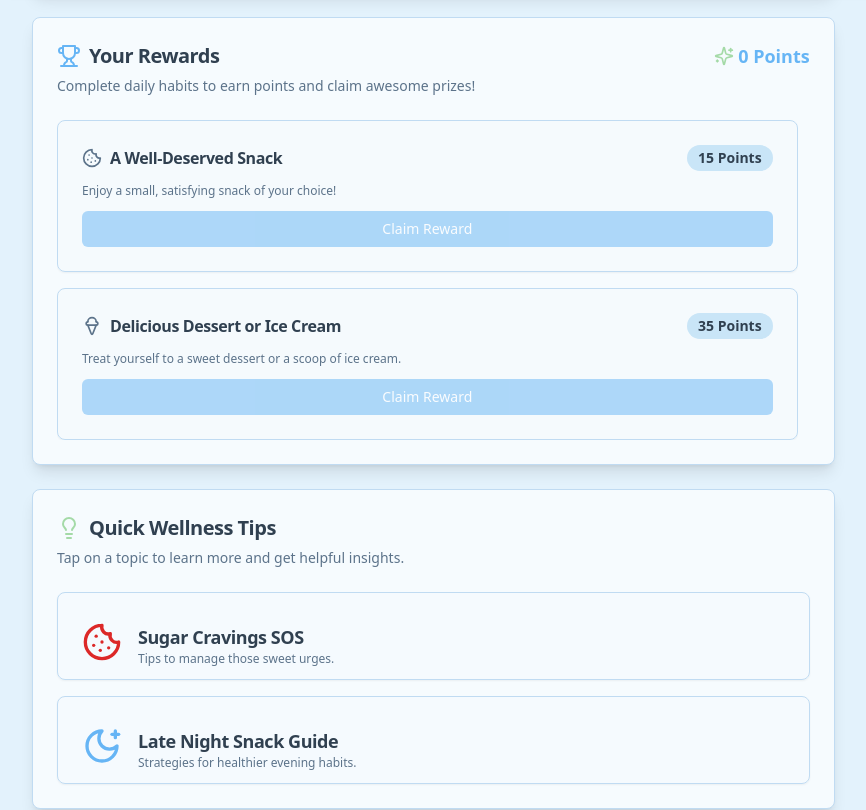
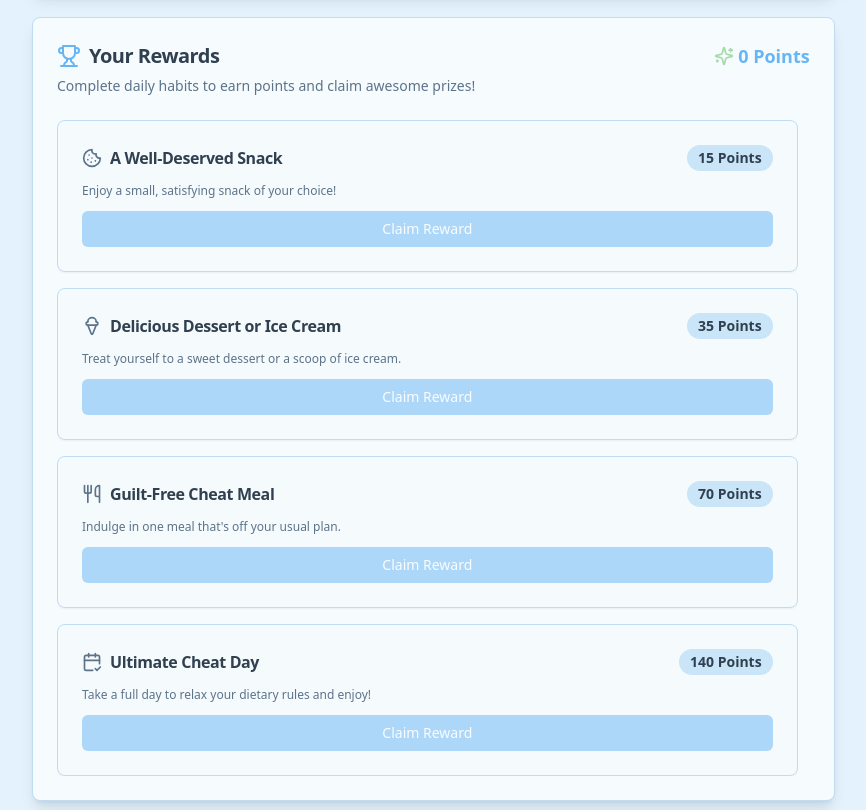
Before and after one commit to AyoubAoune/MyHealthCompanion, a Next.js app: page / in a window 1280 px wide. Shown: the part 820-1630 px from the top of the page, without its empty margins (0-866 px from the left). Built offline with nearby package versions, Linux system fonts and the light colour scheme.

Commit message:
now it does not work anymore, i think the scrollarea is the one fixing the issue

```diff
--- a/src/components/app/my-health-companion/RewardsCard.tsx
+++ b/src/components/app/my-health-companion/RewardsCard.tsx
@@ -66,7 +66,7 @@ export function RewardsCard() {
       </CardHeader>
       <CardContent>
         {PRIZES && PRIZES.length > 0 ? (
-          <ScrollArea className="max-h-80 pr-3">
+          <ScrollArea className="pr-3"> {/* Removed max-h-80 */}
             <div className="space-y-4">
               {PRIZES.map((prize) => {
                 const PrizeIcon = prize.icon || Gift;
```
